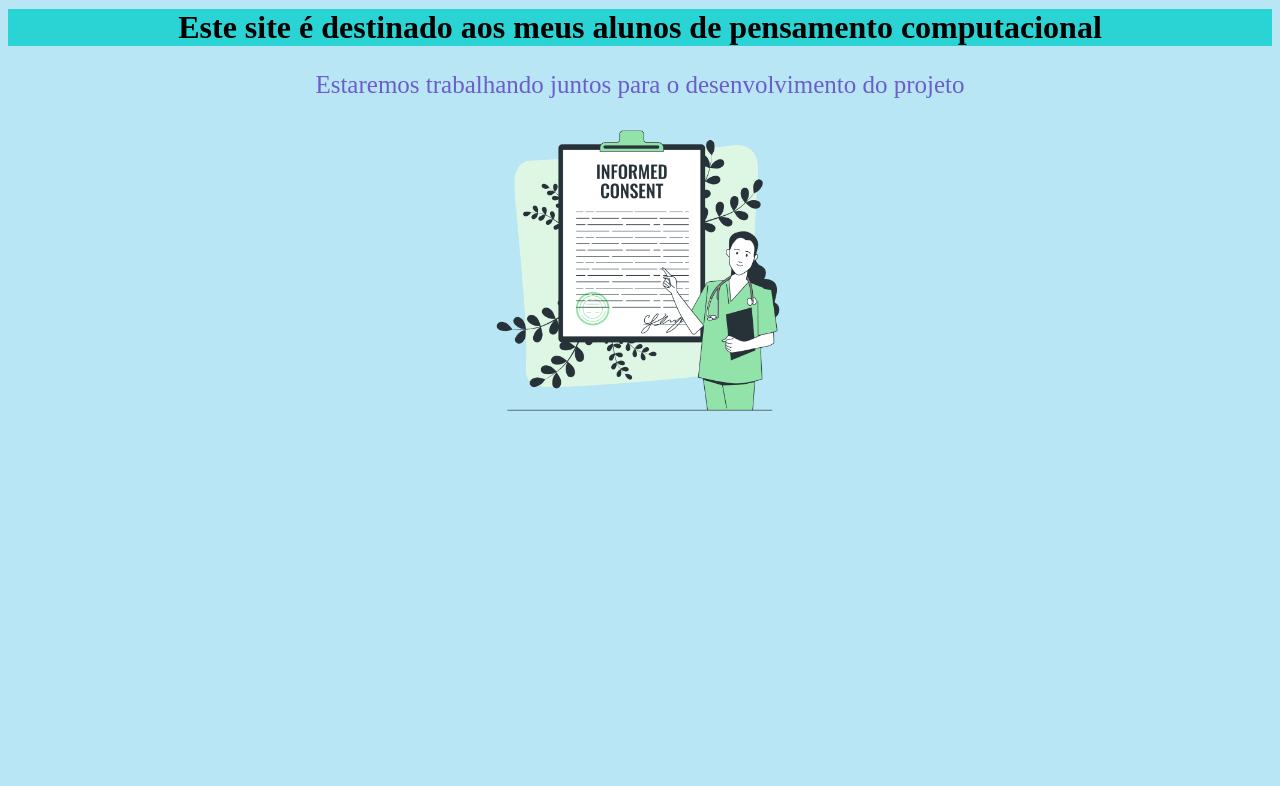
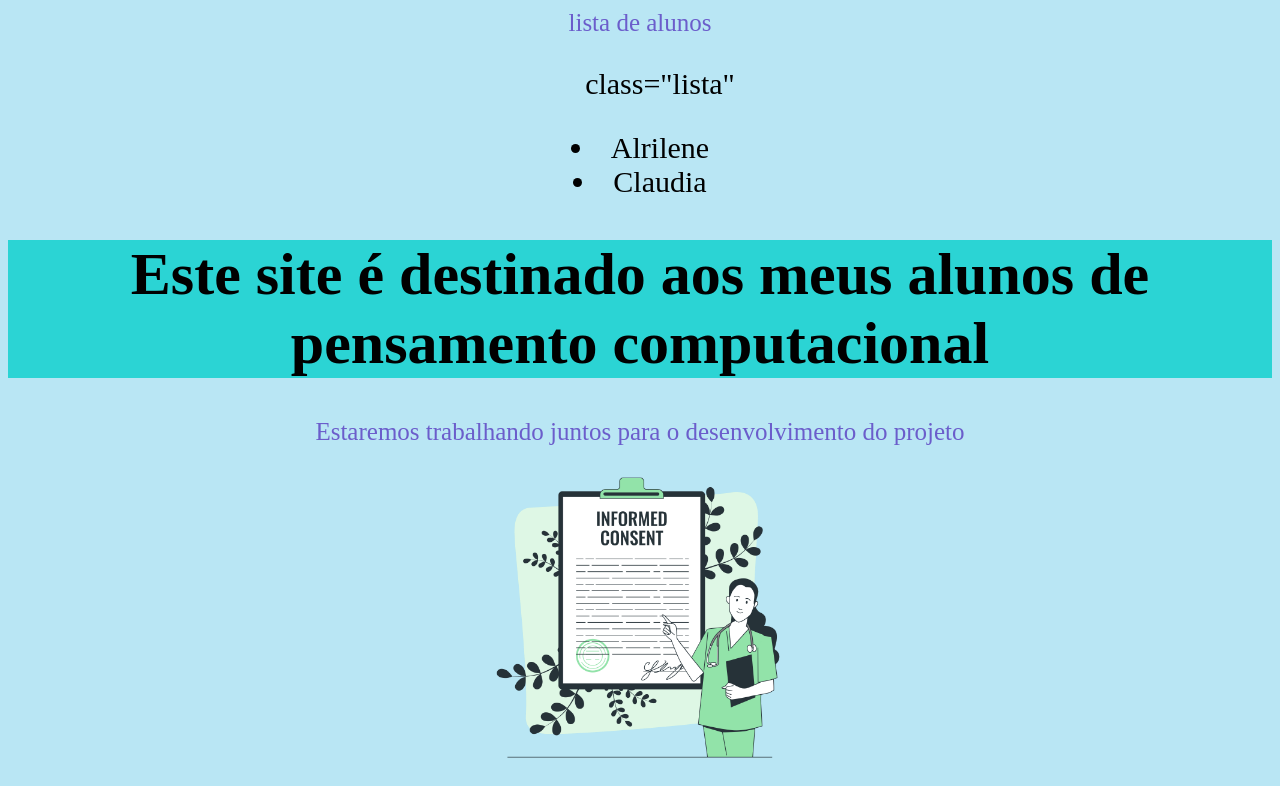
Before and after one commit to alrilenebarros/pensamento-computacional-site, a plain HTML site: page index.html in a window 1280 px wide. Shown: the part 196-982 px from the top of the page. Before the commit the page ends 800 px from the top, so only its background shows below. Drawn offline with Linux system fonts and the light colour scheme.

Commit message:
lista de nomes

```diff
--- a/index.html
+++ b/index.html
@@ -10,12 +10,18 @@
 </head>
 
 <body>
+    <div>
     <h1>Site destinado aos meus alunos de pensamento computacional
 
     <p class="paragrafo">serão avaliados os conteúdos do terceiro trimestre dos primeiros anos ensino médio
-
+    </div>
+    <div class="paragrafo">
     <p>serão avaliados cinquenta pontos de atividades <b>cada atividade terá um valor diferente</b>
 
+   <p>lista de alunos</p>
+   <ul> class="lista"</ul>
+   <li>Alrilene</li>
+   <li>Claudia</li>
 
     </h1>
 </body>
--- a/style.css
+++ b/style.css
@@ -16,3 +16,12 @@ img {
 .paragrafo {
     font-size: 30px;
 }
+.paragrafos
+background-color::before (17, 17, 16);
+    border: 2px solid black;
+
+.lista{
+text-align: left;
+font-size: 25 px;
+background-color: rgb(rgb(162, 133, 133), rgb(103, 207, 103), rgb(21, 21, 138));
+    }
```
